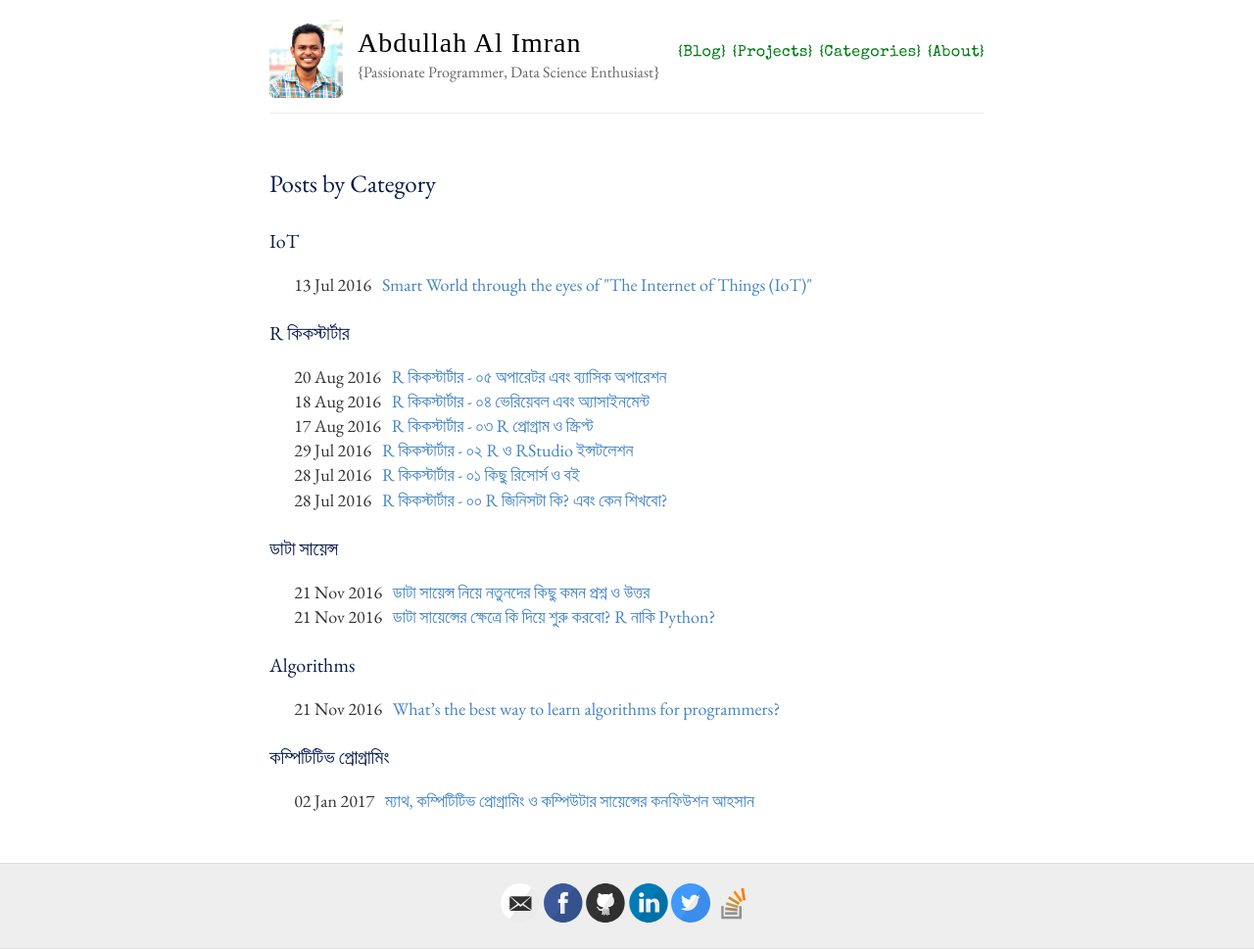
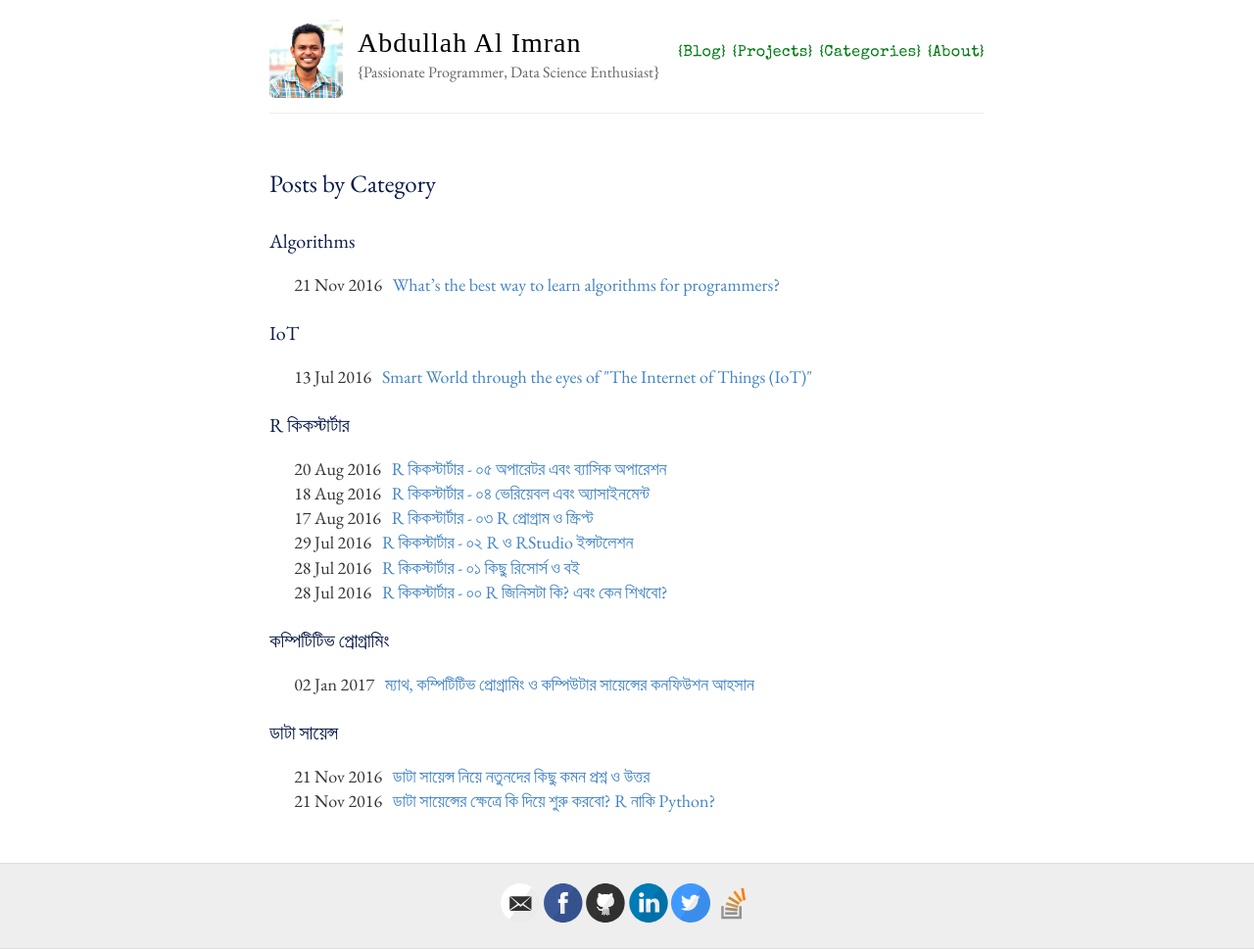
Before and after one commit to abdalimran/abdalimran.github.io, a Jekyll site: the page built from categories.md, in a window 1280 px wide. Shown: the whole page at 98% size. Built offline with Jekyll 4.4.1, drawn with Linux system fonts in a browser that asks for light colours; some web fonts are replaced.

Commit message:
Updated on 2017-01-03 01:41:01

```diff
--- a/categories.md
+++ b/categories.md
@@ -5,7 +5,8 @@ permalink: /categories/
 ---
 
 <div id="archives">
-{% for category in site.categories %}
+{% assign sortedcats = site.categories | sort %}
+{% for category in sortedcats %}
   <div class="archive-group">
     {% capture category_name %}{{ category | first}}{% endcapture %}
     <h3 class="category-head">{{ category_name }}</h3>
```
